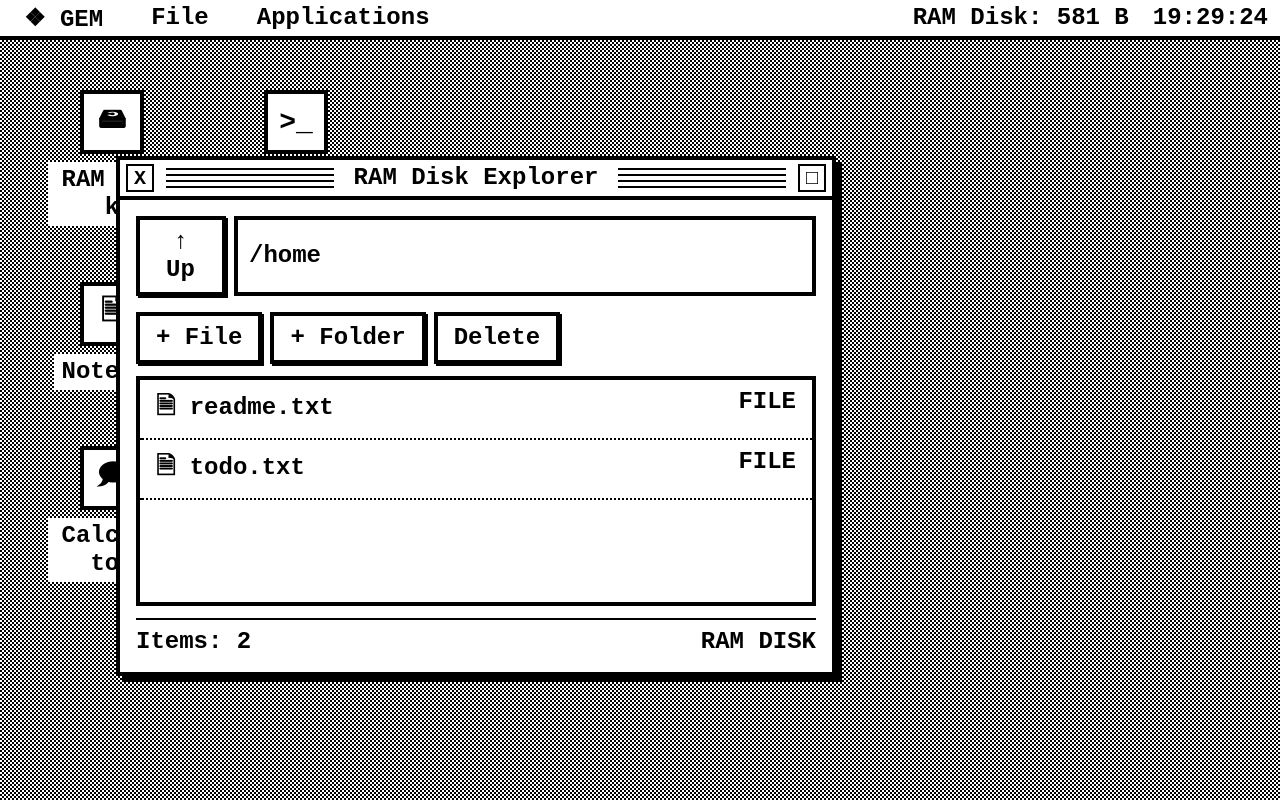
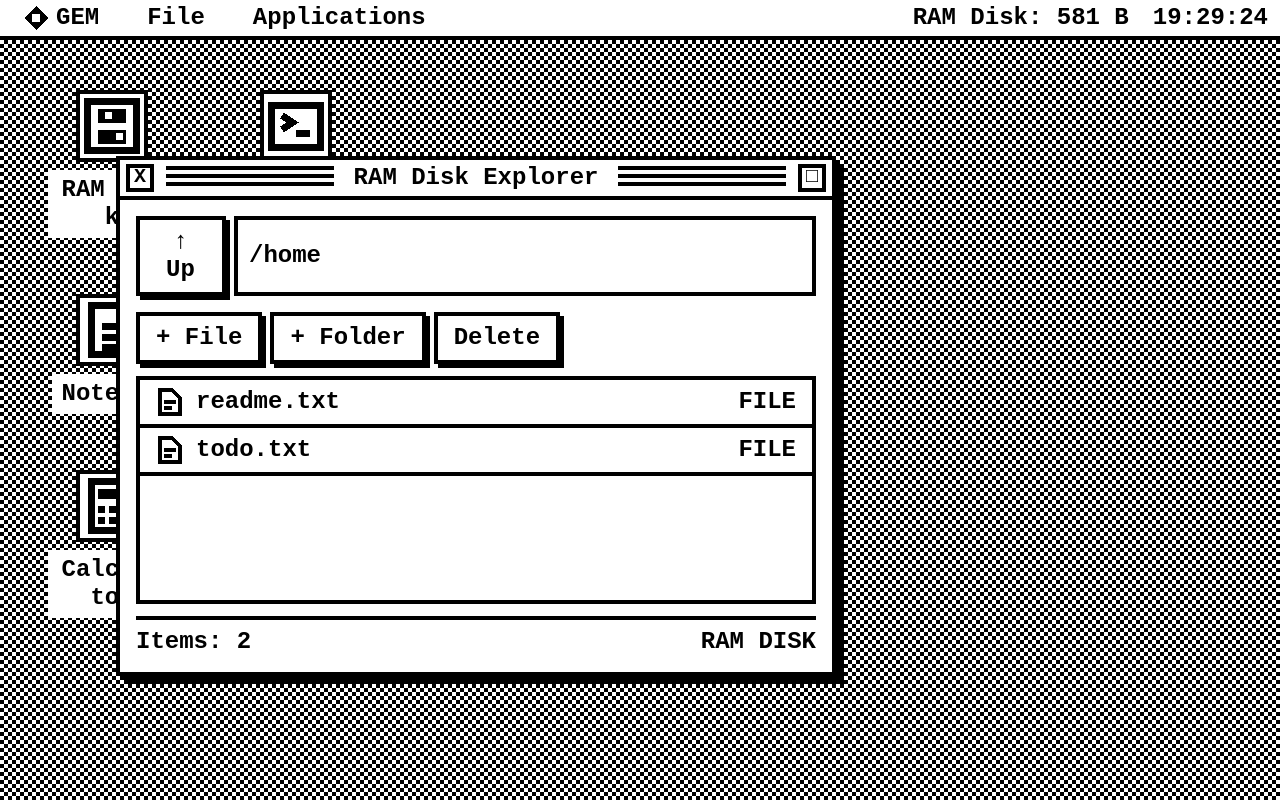
Before and after one commit to TimelessP/fantasycomputers, a plain HTML site: page guishell.html in a window 1280 px wide. Drawn offline with Linux system fonts and the light colour scheme.

Commit message:
Overhaul GEM/OS monochrome UI with pixel-perfect 1-bit styling
- Update dither pattern to 4px blocks for proper 2x2 pixel doubling
- Replace all emoji icons with crisp 1-bit SVG icons (RAM Disk, Notepad, Calculator, Terminal, folder/file)
- Add CSS custom properties (--fg/--bg) for consistent selection theming across icons, file items
- Increase window shadow to 4px, title stripes to 12px with precise 2px stripe pattern
- Standardize borders to 2px throughout (dropdown dividers, window buttons, file items, status bar)
- Enhance button press feedback with 2px transform offset
- Convert menu items to flex layout with centered alignment and gaps
- Add dedicated file-icon class for consistent 14px icons in file manager

```diff
--- a/guishell.html
+++ b/guishell.html
@@ -45,10 +45,10 @@
       left: 0;
     }
 
-    /* 50% Dither Pattern */
+    /* 50% Pixel-Doubled Dither Pattern (2x2 logical px blocks) */
     .dither-50 {
       background-image: repeating-conic-gradient(var(--black) 0 25%, var(--white) 0 50%);
-      background-size: 2px 2px;
+      background-size: 4px 4px;
     }
 
     #desktop {
@@ -81,12 +81,16 @@
     .menu-group {
       display: flex;
       gap: 12px;
+      align-items: center;
     }
 
     .menu-item {
       padding: 1px 6px;
       cursor: pointer;
       position: relative;
+      display: flex;
+      align-items: center;
+      gap: 4px;
     }
 
     .menu-item:hover, .menu-item.active {
@@ -124,7 +128,7 @@
     }
 
     .dropdown-divider {
-      border-bottom: 1px solid var(--black);
+      border-bottom: 2px solid var(--black);
       margin: 2px 0;
     }
 
@@ -149,25 +153,32 @@
       text-align: center;
       cursor: pointer;
       padding: 4px;
+      --fg: var(--black);
+      --bg: var(--white);
     }
 
     .desktop-icon .icon-art {
-      width: 32px;
-      height: 32px;
+      width: 36px;
+      height: 36px;
       border: 2px solid var(--black);
-      background-color: var(--white);
+      background-color: var(--bg);
       margin-bottom: 4px;
       display: flex;
       align-items: center;
       justify-content: center;
-      font-size: 14px;
     }
 
     .desktop-icon .icon-label {
       padding: 1px 3px;
-      background-color: var(--white);
-      border: 1px transparent solid;
+      background-color: var(--bg);
+      color: var(--fg);
+      border: 2px transparent solid;
       word-break: break-all;
+    }
+
+    .desktop-icon.selected {
+      --fg: var(--white);
+      --bg: var(--black);
     }
 
     .desktop-icon.selected .icon-art,
@@ -183,7 +194,7 @@
       position: absolute;
       background-color: var(--white);
       border: 2px solid var(--black);
-      box-shadow: 3px 3px 0px var(--black);
+      box-shadow: 4px 4px 0px var(--black);
       display: flex;
       flex-direction: column;
       min-width: 200px;
@@ -202,9 +213,15 @@
 
     .title-stripes {
       flex-grow: 1;
-      height: 10px;
+      height: 12px;
       margin: 0 6px;
-      background-image: repeating-linear-gradient(var(--black), var(--black) 1px, var(--white) 1px, var(--white) 3px);
+      background-image: repeating-linear-gradient(
+        to bottom,
+        var(--black) 0px,
+        var(--black) 2px,
+        var(--white) 2px,
+        var(--white) 4px
+      );
     }
 
     .window.inactive .title-stripes {
@@ -214,13 +231,14 @@
     .window-btn {
       width: 14px;
       height: 14px;
-      border: 1px solid var(--black);
+      border: 2px solid var(--black);
       background-color: var(--white);
       display: flex;
       align-items: center;
       justify-content: center;
       cursor: pointer;
       font-size: 10px;
+      line-height: 1;
     }
 
     .window-btn:hover {
@@ -303,14 +321,14 @@
       padding: 4px 8px;
       text-align: center;
       cursor: pointer;
-      box-shadow: 1px 1px 0px var(--black);
+      box-shadow: 2px 2px 0px var(--black);
     }
 
     .pixel-btn:active {
       background-color: var(--black);
       color: var(--white);
       box-shadow: none;
-      transform: translate(1px, 1px);
+      transform: translate(2px, 2px);
     }
 
     .notepad-area {
@@ -351,14 +369,27 @@
     .file-item {
       padding: 4px 8px;
       display: flex;
+      align-items: center;
       justify-content: space-between;
       cursor: pointer;
-      border-bottom: 1px dotted var(--black);
+      border-bottom: 2px solid var(--black);
+      --fg: var(--black);
+      --bg: var(--white);
     }
 
     .file-item:hover, .file-item.selected {
       background-color: var(--black);
       color: var(--white);
+      --fg: var(--white);
+      --bg: var(--black);
+    }
+
+    .file-icon {
+      width: 14px;
+      height: 14px;
+      margin-right: 6px;
+      vertical-align: middle;
+      display: inline-block;
     }
 
     .term-body {
@@ -399,7 +430,7 @@
     }
 
     .status-bar {
-      border-top: 1px solid var(--black);
+      border-top: 2px solid var(--black);
       padding-top: 4px;
       margin-top: 6px;
       display: flex;
@@ -415,7 +446,11 @@
   <div id="menubar">
     <div class="menu-group">
       <div class="menu-item" id="menu-gem">
-        ❖ GEM
+        <svg viewBox="0 0 12 12" width="12" height="12" shape-rendering="crispEdges" style="display:inline-block; vertical-align:middle;">
+          <path d="M6 0 L12 6 L6 12 L0 6 Z" fill="currentColor"/>
+          <rect x="4" y="4" width="4" height="4" fill="var(--white)"/>
+        </svg>
+        <span>GEM</span>
         <div class="dropdown">
           <div class="dropdown-item" onclick="openAbout()">About GEM/OS...</div>
           <div class="dropdown-divider"></div>
@@ -449,20 +484,60 @@
   <!-- DESKTOP CONTAINER -->
   <div id="desktop" onclick="deselectIcons(event)">
     <div class="icon-grid">
+      <!-- RAM Disk Icon -->
       <div class="desktop-icon" onclick="selectIcon(this, event)" ondblclick="launchApp('filemgr')">
-        <div class="icon-art">🖴</div>
+        <div class="icon-art">
+          <svg viewBox="0 0 16 16" width="28" height="28" shape-rendering="crispEdges">
+            <rect x="1" y="1" width="14" height="14" fill="var(--bg)" stroke="var(--fg)" stroke-width="2"/>
+            <rect x="4" y="3" width="8" height="4" fill="var(--fg)"/>
+            <rect x="6" y="4" width="2" height="2" fill="var(--bg)"/>
+            <rect x="4" y="9" width="8" height="4" fill="var(--fg)"/>
+            <rect x="9" y="10" width="2" height="2" fill="var(--bg)"/>
+          </svg>
+        </div>
         <div class="icon-label">RAM Disk</div>
       </div>
+
+      <!-- Notepad Icon -->
       <div class="desktop-icon" onclick="selectIcon(this, event)" ondblclick="launchApp('notepad')">
-        <div class="icon-art">🗎</div>
+        <div class="icon-art">
+          <svg viewBox="0 0 16 16" width="28" height="28" shape-rendering="crispEdges">
+            <path d="M2 1 H10 L14 5 V15 H2 Z" fill="var(--bg)" stroke="var(--fg)" stroke-width="2"/>
+            <path d="M10 1 V5 H14" fill="none" stroke="var(--fg)" stroke-width="2"/>
+            <line x1="5" y1="7" x2="11" y2="7" stroke="var(--fg)" stroke-width="2"/>
+            <line x1="5" y1="10" x2="11" y2="10" stroke="var(--fg)" stroke-width="2"/>
+            <line x1="5" y1="13" x2="9" y2="13" stroke="var(--fg)" stroke-width="2"/>
+          </svg>
+        </div>
         <div class="icon-label">Notepad</div>
       </div>
+
+      <!-- Calculator Icon -->
       <div class="desktop-icon" onclick="selectIcon(this, event)" ondblclick="launchApp('calc')">
-        <div class="icon-art">🗩</div>
+        <div class="icon-art">
+          <svg viewBox="0 0 16 16" width="28" height="28" shape-rendering="crispEdges">
+            <rect x="2" y="1" width="12" height="14" fill="var(--bg)" stroke="var(--fg)" stroke-width="2"/>
+            <rect x="4" y="3" width="8" height="3" fill="var(--fg)"/>
+            <rect x="4" y="8" width="2" height="2" fill="var(--fg)"/>
+            <rect x="7" y="8" width="2" height="2" fill="var(--fg)"/>
+            <rect x="10" y="8" width="2" height="2" fill="var(--fg)"/>
+            <rect x="4" y="11" width="2" height="2" fill="var(--fg)"/>
+            <rect x="7" y="11" width="2" height="2" fill="var(--fg)"/>
+            <rect x="10" y="11" width="2" height="2" fill="var(--fg)"/>
+          </svg>
+        </div>
         <div class="icon-label">Calculator</div>
       </div>
+
+      <!-- Terminal Icon -->
       <div class="desktop-icon" onclick="selectIcon(this, event)" ondblclick="launchApp('term')">
-        <div class="icon-art">&gt;_</div>
+        <div class="icon-art">
+          <svg viewBox="0 0 16 16" width="28" height="28" shape-rendering="crispEdges">
+            <rect x="1" y="2" width="14" height="12" fill="var(--bg)" stroke="var(--fg)" stroke-width="2"/>
+            <path d="M4 5 L7 7 L4 9" fill="none" stroke="var(--fg)" stroke-width="2"/>
+            <line x1="8" y1="10" x2="12" y2="10" stroke="var(--fg)" stroke-width="2"/>
+          </svg>
+        </div>
         <div class="icon-label">Terminal</div>
       </div>
     </div>
@@ -869,6 +944,10 @@
 
   let selectedExplorerItem = null;
 
+  // 1-Bit SVG Icon Definitions for File Manager List
+  const folderSvg = `<svg class="file-icon" viewBox="0 0 14 14" shape-rendering="crispEdges"><path d="M1 2 H6 L8 4 H13 V12 H1 Z" fill="var(--bg)" stroke="var(--fg)" stroke-width="2"/><line x1="1" y1="5" x2="13" y2="5" stroke="var(--fg)" stroke-width="2"/></svg>`;
+  const fileSvg = `<svg class="file-icon" viewBox="0 0 14 14" shape-rendering="crispEdges"><path d="M2 1 H8 L12 5 V13 H2 Z" fill="var(--bg)" stroke="var(--fg)" stroke-width="2"/><line x1="4" y1="7" x2="10" y2="7" stroke="var(--fg)" stroke-width="2"/><line x1="4" y1="10" x2="8" y2="10" stroke="var(--fg)" stroke-width="2"/></svg>`;
+
   function renderExplorerList() {
     const listEl = document.getElementById("explorer-list");
     const pathInput = document.getElementById("explorer-path");
@@ -891,8 +970,8 @@
       const item = dir.children[name];
       const row = document.createElement("div");
       row.className = "file-item";
-      const icon = item.type === "dir" ? "📁" : "🗎";
-      row.innerHTML = `<span>${icon} ${name}</span><span>${item.type.toUpperCase()}</span>`;
+      const iconSvg = item.type === "dir" ? folderSvg : fileSvg;
+      row.innerHTML = `<div style="display:flex;align-items:center;">${iconSvg}<span>${name}</span></div><span>${item.type.toUpperCase()}</span>`;
 
       row.onclick = () => {
         document.querySelectorAll("#explorer-list .file-item").forEach(r => r.classList.remove("selected"));
@@ -1092,7 +1171,7 @@
       <div style="text-align: center; padding: 10px;">
         <h3>❖ GEM/OS 1-BIT</h3>
         <p style="margin: 10px 0">Monochrome Desktop (2x2 Browser Pixel Scaling)</p>
-        <div class="dither-50" style="height: 20px; border:1px solid #000; margin: 10px 0"></div>
+        <div class="dither-50" style="height: 20px; border:2px solid #000; margin: 10px 0"></div>
         <button class="pixel-btn" onclick="closeWindow('app-about')">OK</button>
       </div>
     `;
```
